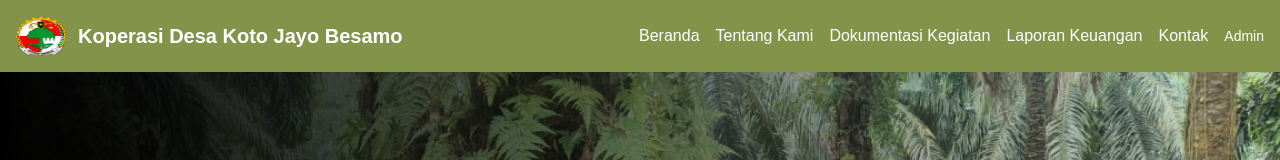
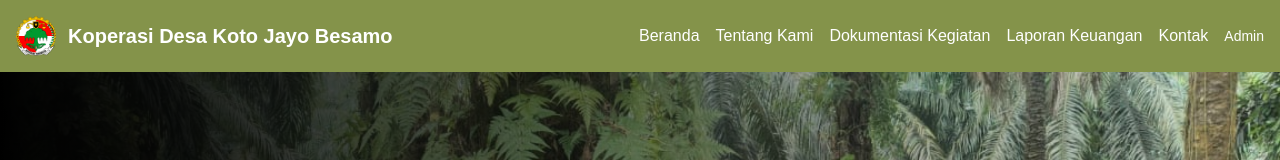
Before and after one commit to alaikalyuan/webkoperasi, a Next.js app: page / in a window 1280 px wide. Shown: the top 160 px of the page. Built offline with nearby package versions, Linux system fonts and the light colour scheme.

Commit message:
Fix logo image width in navigation component

```diff
--- a/app/components/Navigation.tsx
+++ b/app/components/Navigation.tsx
@@ -11,7 +11,7 @@
     <nav className="bg-primary text-white p-4">
       <div className="container mx-auto flex justify-between items-center">
         <div className="flex items-center space-x-3">
-          <Image src="/logo.png" alt="Logo" width={50} height={40} className="h-10" />
+          <Image src="/logo.png" alt="Logo" width={40} height={40} className="h-10" />
           <Link href="/" className="text-xl font-bold">Koperasi Desa Koto Jayo Besamo</Link>
         </div>
         {/* Desktop Menu */}
```
